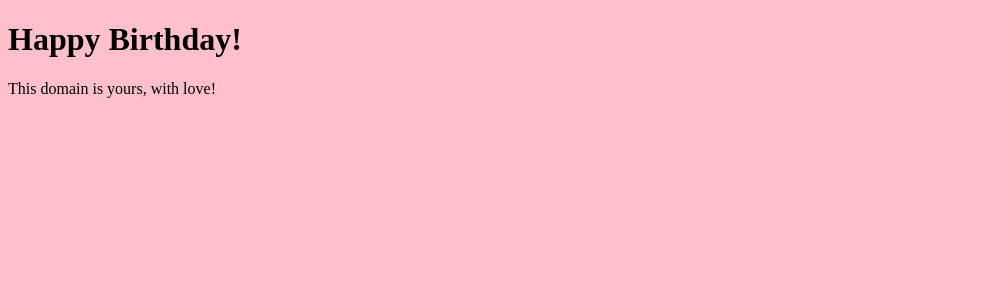
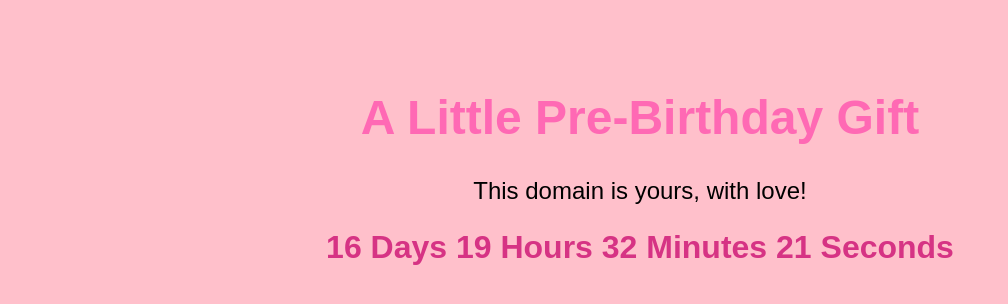
Before and after one commit to firewall-737/BirthdayMessage, a plain HTML site: page index.html in a window 1280 px wide. Shown: the whole page, without its empty margins (0-1008 px from the left). Drawn offline with Linux system fonts and the light colour scheme.

Commit message:
Update index.html

```diff
--- a/index.html
+++ b/index.html
@@ -2,9 +2,58 @@
 <html>
 <head>
     <title>Special Message</title>
+    <style>
+        body {
+            background-color: pink;
+            text-align: center;
+            font-family: Arial, sans-serif;
+            padding: 50px;
+        }
+        h1 {
+            font-size: 3rem;
+            color: #ff69b4;
+        }
+        p {
+            font-size: 1.5rem;
+        }
+        #timer {
+            font-size: 2rem;
+            font-weight: bold;
+            color: #d63384;
+            margin-top: 20px;
+        }
+    </style>
 </head>
-<body style="background-color: pink;">
-    <h1>Happy Birthday!</h1>
+<body>
+    <h1>A Little Pre-Birthday Gift</h1>
     <p>This domain is yours, with love!</p>
+    <div id="timer"></div>
+
+    <script>
+        // Set the date and time for the birthday
+        const birthday = new Date("February 11, 2025 12:00:00").getTime();
+
+        // Update the countdown every second
+        const timerInterval = setInterval(function () {
+            const now = new Date().getTime();
+            const distance = birthday - now;
+
+            // Calculate days, hours, minutes, and seconds
+            const days = Math.floor(distance / (1000 * 60 * 60 * 24));
+            const hours = Math.floor((distance % (1000 * 60 * 60 * 24)) / (1000 * 60 * 60));
+            const minutes = Math.floor((distance % (1000 * 60 * 60)) / (1000 * 60));
+            const seconds = Math.floor((distance % (1000 * 60)) / 1000);
+
+            // Display the countdown
+            document.getElementById("timer").innerHTML =
+                `${days} Days ${hours} Hours ${minutes} Minutes ${seconds} Seconds`;
+
+            // If the countdown is over
+            if (distance < 0) {
+                clearInterval(timerInterval);
+                document.getElementById("timer").innerHTML = "It's your birthday! 🎉";
+            }
+        }, 1000);
+    </script>
 </body>
 </html>
```
